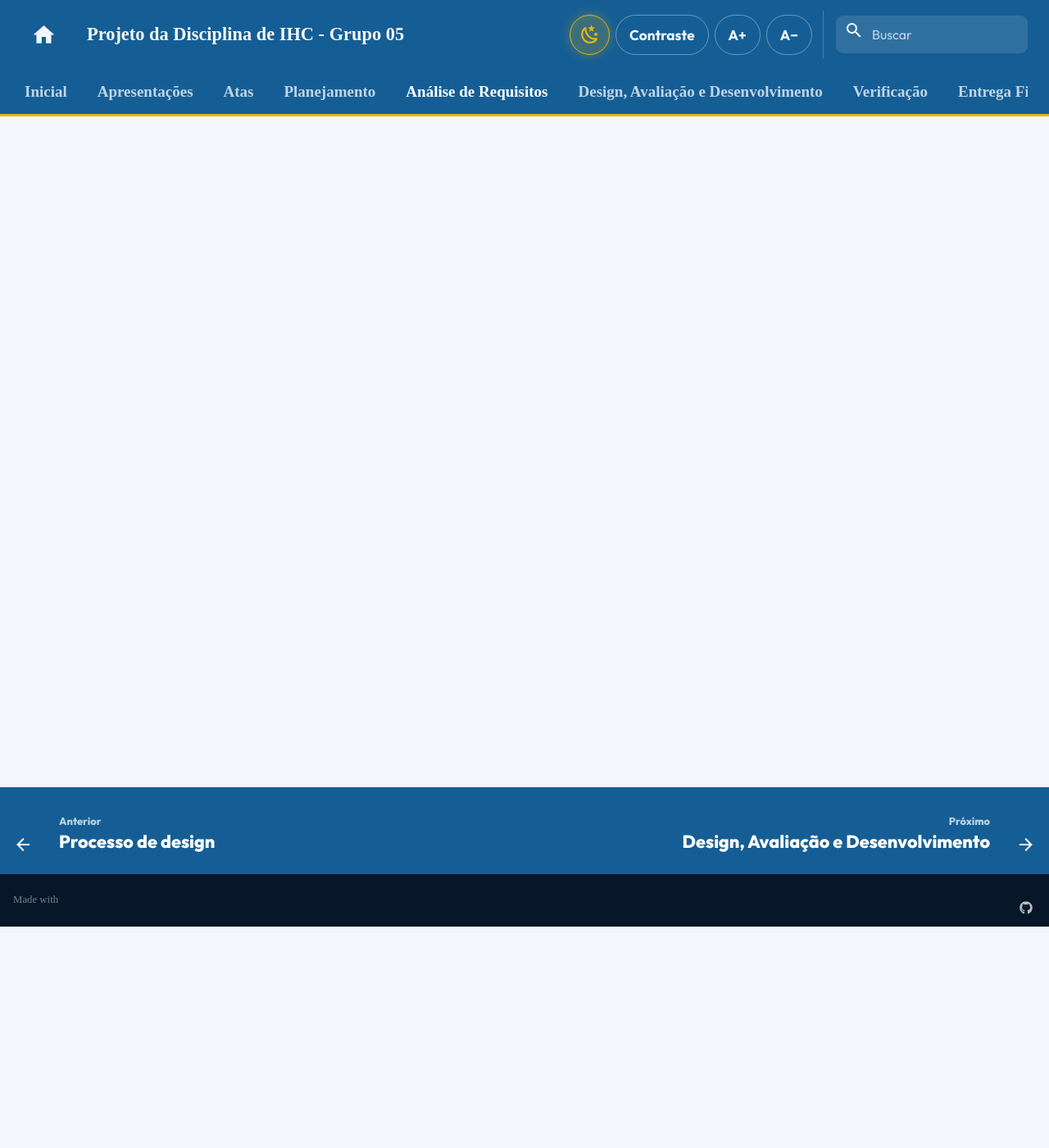
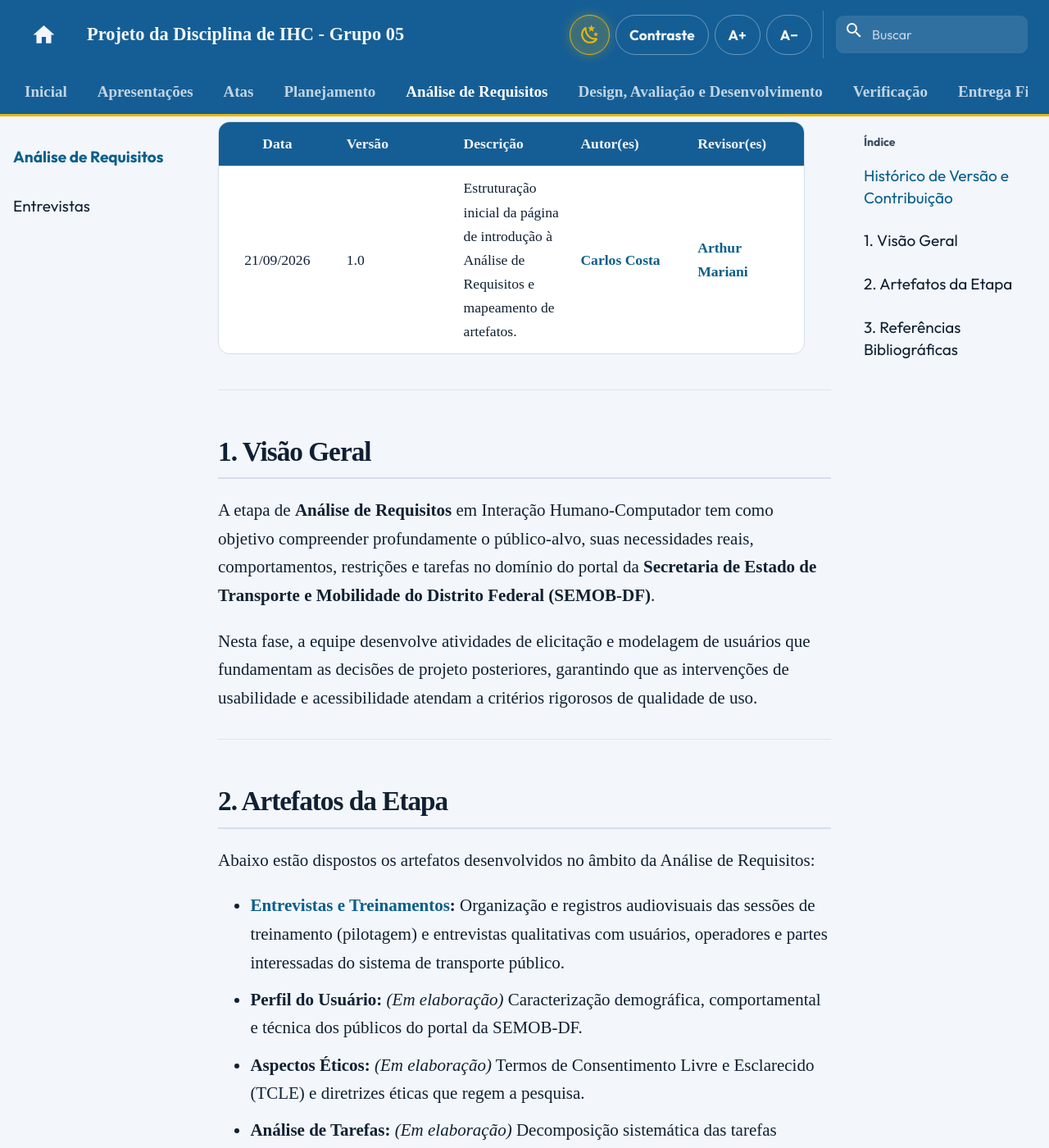
Before and after one commit to Interacao-Humano-Computador/2026.2-Grupo05, an MkDocs documentation site: the page built from docs/analise-de-requisitos/index.md, in a window 1280 px wide and 1400 px high, scrolled down 270 px. Shown: the whole window at 82% size. Built offline with MkDocs 1.6.1 and Material for MkDocs 9.7.7, drawn with Linux system fonts in a browser that asks for light colours; comment, search, counter and statistics services are not loaded; some of the changed text lies outside the part shown.

Commit message:
docs: adiciona documento de entrevistas e treinamento na analise de requisitos

```diff
--- a/docs/analise-de-requisitos/index.md
+++ b/docs/analise-de-requisitos/index.md
@@ -1 +1,33 @@
 # Análise de Requisitos
+
+## Histórico de Versão e Contribuição
+
+| Data | Versão | Descrição | Autor(es) | Revisor(es) |
+| :---: | :--- :--- | :--- | :--- | :--- |
+| 21/09/2026 | 1.0 | Estruturação inicial da página de introdução à Análise de Requisitos e mapeamento de artefatos. | [Carlos Costa](https://github.com/carloshfgit) | [Arthur Mariani](https://github.com/arthur-mariani) |
+
+---
+
+## 1. Visão Geral
+
+A etapa de **Análise de Requisitos** em Interação Humano-Computador tem como objetivo compreender profundamente o público-alvo, suas necessidades reais, comportamentos, restrições e tarefas no domínio do portal da **Secretaria de Estado de Transporte e Mobilidade do Distrito Federal (SEMOB-DF)**.
+
+Nesta fase, a equipe desenvolve atividades de elicitação e modelagem de usuários que fundamentam as decisões de projeto posteriores, garantindo que as intervenções de usabilidade e acessibilidade atendam a critérios rigorosos de qualidade de uso.
+
+---
+
+## 2. Artefatos da Etapa
+
+Abaixo estão dispostos os artefatos desenvolvidos no âmbito da Análise de Requisitos:
+
+* **[Entrevistas e Treinamentos](entrevistas.md):** Organização e registros audiovisuais das sessões de treinamento (pilotagem) e entrevistas qualitativas com usuários, operadores e partes interessadas do sistema de transporte público.
+* **Perfil do Usuário:** *(Em elaboração)* Caracterização demográfica, comportamental e técnica dos públicos do portal da SEMOB-DF.
+* **Aspectos Éticos:** *(Em elaboração)* Termos de Consentimento Livre e Esclarecido (TCLE) e diretrizes éticas que regem a pesquisa.
+* **Análise de Tarefas:** *(Em elaboração)* Decomposição sistemática das tarefas realizadas pelos usuários por meio de métodos como HTA (Hierarchical Task Analysis) e GOMS.
+
+---
+
+## 3. Referências Bibliográficas
+
+- BARBOSA, Simone Diniz Junqueira; SILVA, Bruno Santana da. *Interação Humano-Computador*. Rio de Janeiro: Elsevier, 2010.
+- SALES, André Barros de. *Plano de Ensino: Interação Humano Computador*. Universidade de Brasília, Faculdade UnB Gama, 2026.
--- a/mkdocs.yml
+++ b/mkdocs.yml
@@ -109,7 +109,9 @@
     - Site escolhido: planejamento/escolha-semob.md
     - Processo de design: planejamento/ProcessoDesign.md
 
-  - Análise de Requisitos: analise-de-requisitos/index.md
+  - Análise de Requisitos:
+    - analise-de-requisitos/index.md
+    - Entrevistas: analise-de-requisitos/entrevistas.md
 
   - Design, Avaliação e Desenvolvimento: design-avaliacao-desenvolvimento/index.md
 
```
Also changed, not shown: docs/analise-de-requisitos/entrevistas.md (added, +97 -0 lines), docs/contribuicoes/index.md (+12 -2 lines).
